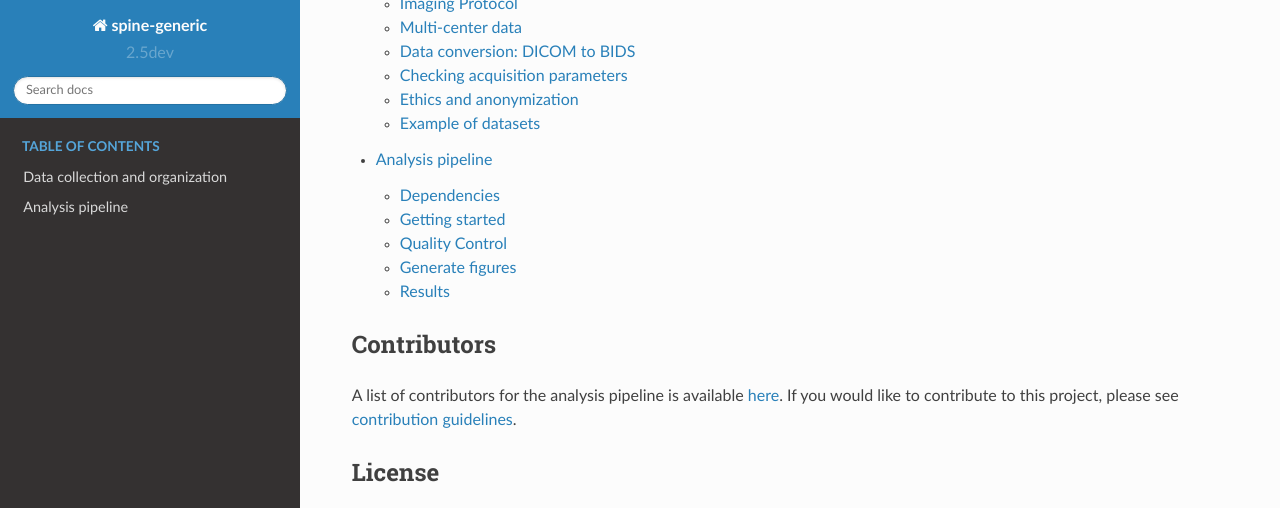
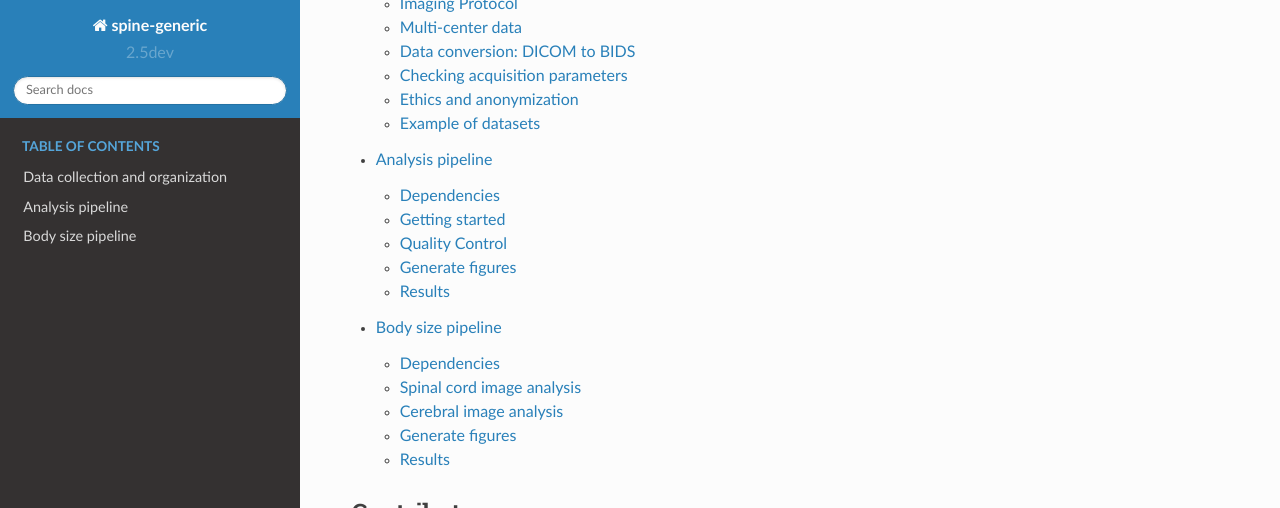
Before and after one commit to spine-generic/spine-generic, a Sphinx documentation site: the page built from docs/index.rst, in a window 1280 px wide and 900 px high, scrolled down 911 px, cut to the strip 0-508 px from the top of the window. Built offline with Sphinx 7.4.7 and the Read the Docs theme 2.0.0, drawn with Linux system fonts in a browser that asks for light colours; some of the changed lines change nothing that is shown.

Commit message:
Add rl/height-weight-analysis into spine-generic:master (#258)
* Init spine-generic height-weight analysis

* code update

* Shell script extracting values which have not been extracted in Sci Data 2021

* add LCST DWI into analysis

* Fix typo in LCST ROI

* Extend extracted DWI metrics

* Update visualization about extended DWI

* Extend extracted DWI metrics

* Update DWI visualization

* Simplify DWI and add MTR analysis

* Add extract LCST and DC MTR

* Symplifying the code

* Utilize exclude.yml info

* Add YAMLMatlab_0.4.3 library

* Add assessment of freesurfer results

* Code update & correlation table added

* Draft v0 code

* code cleaning, add help, add author

* update authors

* Add help for extract_fs_measures.sh

* Update help for extract_fs_measures.sh

* Add example script

* Delete YAMLMatlab toolbox from the source code

* Add docs/body-size-pipeline.rst file

* Update docs/body-size-pipeline.rst

* Update docs/body-size-pipeline.rst

* Update docs/body-size-pipeline.rst

* Update docs/body-size-pipeline.rst

* Update docs/body-size-pipeline.rst

* Update docs/body-size-pipeline.rst

Co-authored-by: Julien Cohen-Adad <jcohen@polymtl.ca>

* Update docs/body-size-pipeline.rst

Co-authored-by: Julien Cohen-Adad <jcohen@polymtl.ca>

* Update docs/body-size-pipeline.rst

Co-authored-by: Julien Cohen-Adad <jcohen@polymtl.ca>

* Trigger Build

Co-authored-by: Julien Cohen-Adad <jcohen@polymtl.ca>

```diff
--- /dev/null
+++ b/docs/body-size-pipeline.rst
@@ -0,0 +1,85 @@
+Body size pipeline
+==================
+
+This pipeline extends the original `Analysis pipeline <https://spine-generic.readthedocs.io/analysis-pipeline.html>`__ and assesses the influence of body size on the structure of the central nervous system. All prerequisities and methods described for the `Analysis pipeline <https://spine-generic.readthedocs.io/analysis-pipeline.html>`__ applies even here with additional required dependencies and methods as described bellow.
+
+This pipeline has been available since the source code release RXYZXXXX (to be edited) and presented in:
+
+Labounek et al. (2022) Body size influences the structure of the central nervous system: a multi-center in vivo human neuroimaging study [Under Review]
+
+Dependencies
+------------
+
+MANDATORY:
+
+- For processing: `All Analysis pipeline dependencies <https://spine-generic.readthedocs.io/analysis-pipeline.html#dependencies>`__.
+- For generating figures: `YAMLMatlab <https://code.google.com/archive/p/yamlmatlab/downloads>`__ >= 0.4.3; `Matlab <https://www.mathworks.com>`__ >= R2017b (utilized version R2021b; This version automatically aligns axis labels. Lower version will work, but labels can be worse readable.)
+
+OPTIONAL:
+
+- `FSLeyes <https://fsl.fmrib.ox.ac.uk/fsl/fslwiki/FSLeyes>`__ for correcting segmentations.
+- `FreeSurfer <https://surfer.nmr.mgh.harvard.edu>`__ >=7.2 for segmentation and assessmnet of cerebral morphology from the **T1** scan.
+
+.. _spinal-cord-image-analysis:
+
+Spinal cord image analysis
+--------------------------
+
+The same methods as used in the `Analysis pipeline <https://spine-generic.readthedocs.io/analysis-pipeline.html>`__, i.e sub-sections `Getting started <https://spine-generic.readthedocs.io/analysis-pipeline.html#getting-started>`__ and `Quality Control <https://spine-generic.readthedocs.io/analysis-pipeline.html#quality-control>`__.
+
+.. _cerebral-image-analysis:
+
+Cerebral image analysis
+-----------------------
+
+You need to proceed your own automated cerebral segmentation of **T1** scans through the `FreeSurfer >=7.2 <https://surfer.nmr.mgh.harvard.edu>`__ software or download values obtained by the `UMN MILab <https://github.com/umn-milab>`__, which visually inspected and corrected (if necessary) all segmentation outcomes prior to extraction of the quantitative measurements.
+
+Where to download UMN MILab measurements?
+^^^^^^^^^^^^^^^^^^^^^^^^^^^^^^^^^^^^^^^^^
+
+.. code-block:: bash
+
+    git clone https://github.com/umn-milab/spine-generic-body-size-results.git
+    cd spine-generic-body-size-results
+    cp fs_measurements.xlsx sg.*.aparc.stats.*.csv <PATH_RESULTS>
+
+Your own FreeSurfer segmentation and measurements
+^^^^^^^^^^^^^^^^^^^^^^^^^^^^^^^^^^^^^^^^^^^^^^^^^
+
+-   Group ``brain_t1`` in the `exclude.yml <https://github.com/spine-generic/data-multi-subject/blob/master/exclude.yml>`__ file defines list of scans whose cerebral volumes are not possible to be segmented correctly due to listed reasons.
+-   You need to build your own ``fs_measurements.xlsx`` table.
+-   The bash script `extract_fs_measures.sh <https://github.com/renelabounek/spine-generic/blob/rl/height-weight-analysis/extract_fs_measures.sh>`__ can help you to automatically export the sg.*.aparc.stats.*.csv files.
+-   Store all table files in the ``<PATH_RESULTS>`` folder.
+
+.. _generate-figures:
+
+Generate figures
+----------------
+
+-   Make a copy and re-edit the `spine-generic/matlab/sg_example_script.m <https://github.com/renelabounek/spine-generic/blob/rl/height-weight-analysis/matlab/sg_example_script.m>`__ regarding to your own HDD.
+-   Open MATLAB >= R2017b (>= R2021b recomended due to automated axis label orientations)
+-   Execute re-edited script or execute following commands with a variable setting fitting your HDD
+
+ .. code-block:: octave
+
+    % path to the YAMLMatlab 0.4.3 toolbox
+    path_yamltoolbox = '/home/user/toolbox/matlab/YAMLMatlab_0.4.3';
+    % path to the spine-generic source code
+    path_spinegeneric = '/home/user/git/spine-generic';
+    % path to the <PATH_RESULTS> folder
+    path_results = '/home/user/spine-generic/data-multi-subject_results';
+    % path to the <PATH_DATA> folder
+    path_data = '/home/user/spine-generic/data-multi-subject';
+    % Execute
+    addpath(path_yamltoolbox);
+    addpath(fullfile(path_spinegeneric,'matlab'))
+    stat = sg_structure_versus_demography(path_results,path_data);
+    % Figures exported in fig_*.png format and stat_labounek2022.mat file
+    % will appear in the <PATH_RESULTS> folder
+
+.. _results:
+
+Results
+-------
+
+(to be extended once the whole dataset is analyzed)
--- a/docs/index.rst
+++ b/docs/index.rst
@@ -22,6 +22,7 @@
 
    data-acquisition.rst
    analysis-pipeline.rst
+   body-size-pipeline.rst
 
 
 Contributors
```
Also changed, not shown: 13 other files.
